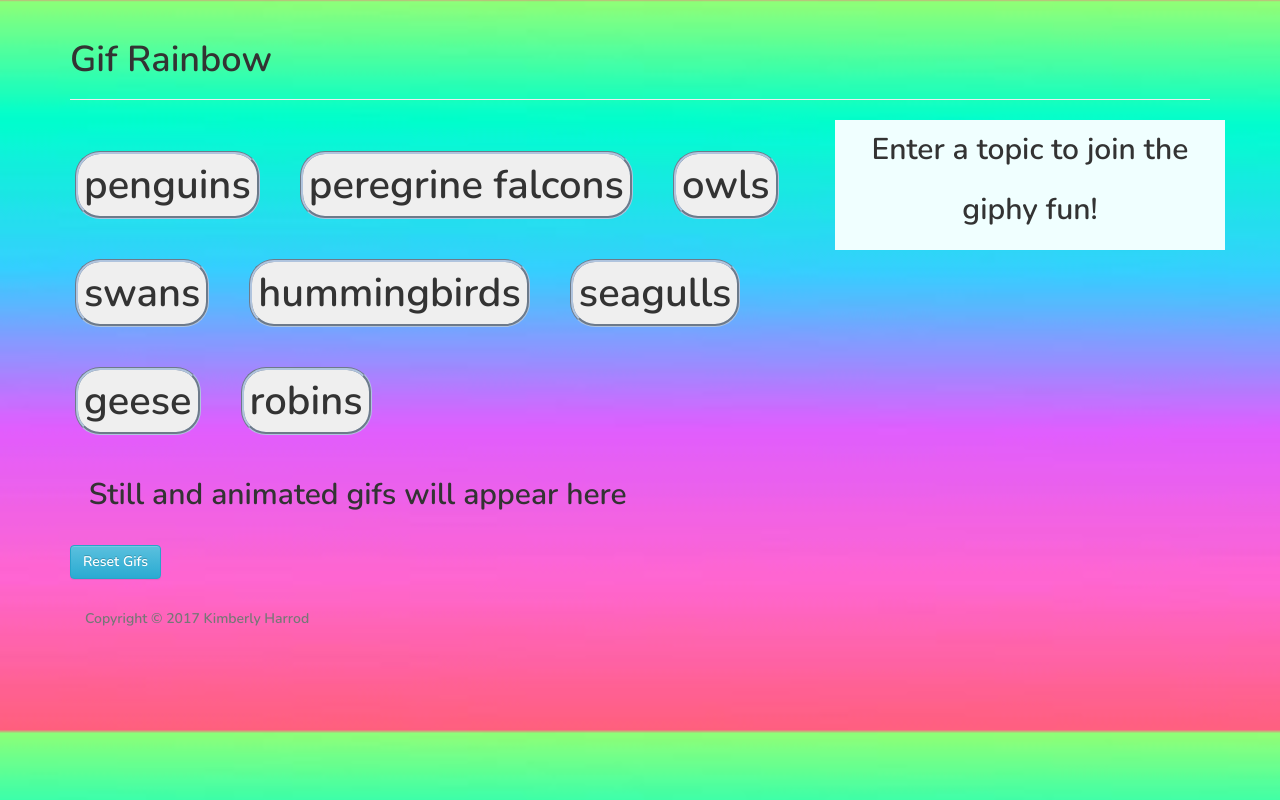
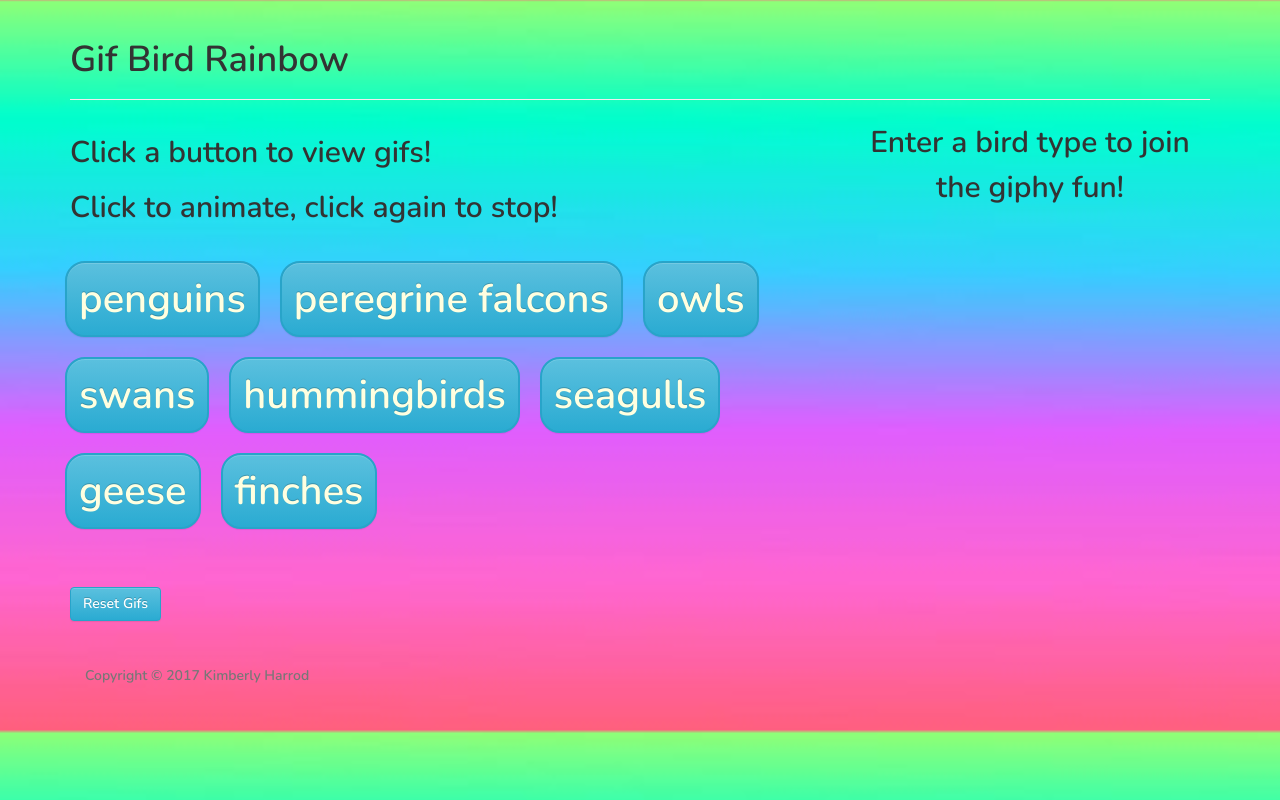
Before and after one commit to kimharrod/GifTastic, a PHP site: page / in a window 1280 px wide. Run offline with PHP 8.4, Linux system fonts and the light colour scheme.

Commit message:
Added CSS styling

```diff
--- a/assets/css/style.css
+++ b/assets/css/style.css
@@ -14,12 +14,6 @@ body  {
 }
 
 
-.bottom-buffer {
-
-	margin-bottom: 10px;
-}
-
-
 .col-md-12, .col-med-6 {
 
 	box-sizing: border-box;
@@ -32,43 +26,42 @@ body  {
 
 	font-weight: 300;
 
-	line-height: 60px;
+	line-height: 45px;
 }
 
 #gifForm {
 
-	background-color: azure;
 	text-align: center;
 }
 
 
 .getGiphys {
 
-	color: rgb(51, 51, 51);
+	color: LightYellow;
 
-	margin-left: 20px;
+	margin-left: 10px;
 
-	margin-right: 20px;
+	margin-right: 10px;
 
-	margin-top: 20px;
+	margin-top: 10px;
 
-	margin-bottom: 20px;
+	margin-bottom: 10px;
 
-	border-width: 3px;
+	border-width: 2px;
 
-	border-style: groove;
-
-	border-radius: 25px;
-
-	border-color: #B0C4DE;
+	border-radius: 20px;
 
 	font-size: 40px;
 
-	font-weight: 400;
+	font-weight: 300;
 
 	line-height: 60px;
 }
 
+
+.btn:focus,.btn:active {
+   outline: none !important;
+}
 
 
 #gifArea {
@@ -79,11 +72,35 @@ body  {
 
 	display: block;
 
-	margin-left: 0.5%;
+	font-size: 30px;
 
-	font-size: 50px;
+	font-weight: 300;
 
-	font-weight: 500;
+	line-height: 45px;
+}
 
-	line-height: 60px;
+
+#gifArea p {
+
+	margin-left: 1%;
+
+	margin-bottom: 20px;
 }
+
+
+.pic {
+
+
+	margin-left: 10px;
+
+	margin-right: 10px;
+
+	margin-top: 10px;
+
+	margin-bottom: 10px;
+
+	border-width: 2px;
+
+	border-radius: 20px;
+
+}
--- a/assets/javascript/app.js
+++ b/assets/javascript/app.js
@@ -2,12 +2,12 @@ $(document).ready(function(){
 
 	// Create a variable for the topics
 
-	var topics = ["penguins", "peregrine falcons", "owls", "swans", "hummingbirds", "seagulls", "geese", "robins"];
+	var topics = ["penguins", "peregrine falcons", "owls", "swans", "hummingbirds", "seagulls", "geese", "finches"];
 
 	// Create a loop to take each topic in the array and make a button for that topic
 
 	for (var i = 0; i < topics.length; i++) {
-		var topicButton = $("<button>");
+		var topicButton = $("<button class='btn btn-info btn-med'>");
 
 		// Add an attribute to each button corresponding to the name of that button's topic
 
--- a/index.html
+++ b/index.html
@@ -43,7 +43,7 @@
 		<div class="col-md-12">
 
 				<div class="page-header">
-  				<h1>Gif Rainbow</h1>
+  				<h1>Gif Bird Rainbow</h1>
 				</div>
 
 
@@ -57,6 +57,13 @@
 
 		<div class="col-md-8">
 
+			<div class="row top-buffer">
+
+				<p class="col-md-12">Click a button to view gifs!</p>
+				<p class="col-md-12">Click to animate, click again to stop!</p>
+
+			</div>
+
 			<div class="row" id="buttonArea">
 
 				<p class="col-md-12"></p>
@@ -65,13 +72,13 @@
 
 			<div class="row top-buffer" id="gifArea">
 
-				<p class="col-md-12">Still and animated gifs will appear here</p>
+				<p class="col-md-12"></p>
 
 			</div>
 
 			<div class="row top-buffer">
 
-				<p class="col-md-6">
+				<p class="col-md-12">
 					<a href="#" class="btn btn-info btn-med" id="resetbutton" role="button">Reset Gifs</a>
 				</p>
 
@@ -87,7 +94,7 @@
 
 	    	<div class="row">
 
-				<p class="col-md-12">Enter a topic to join the giphy fun!</p>
+				<p class="col-md-12">Enter a bird type to join the giphy fun!</p>
 
 			</div>
 
```
